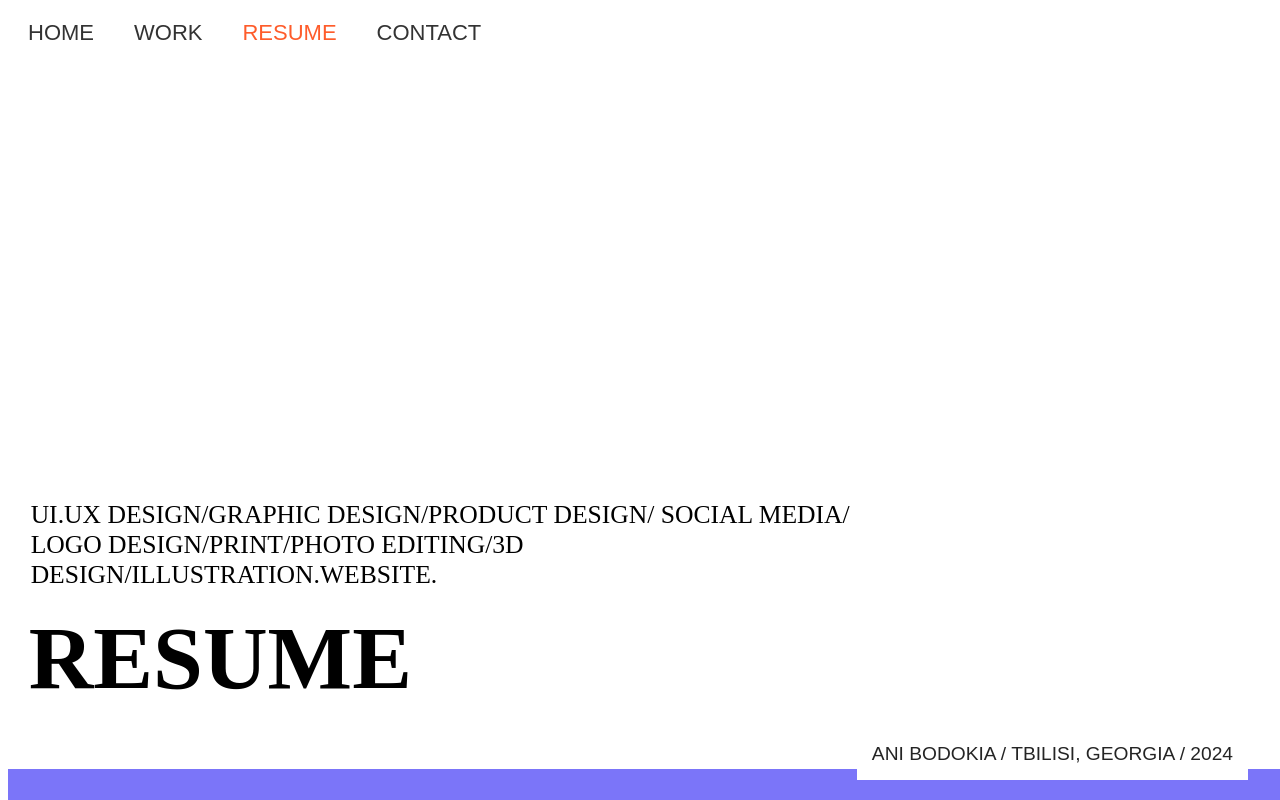
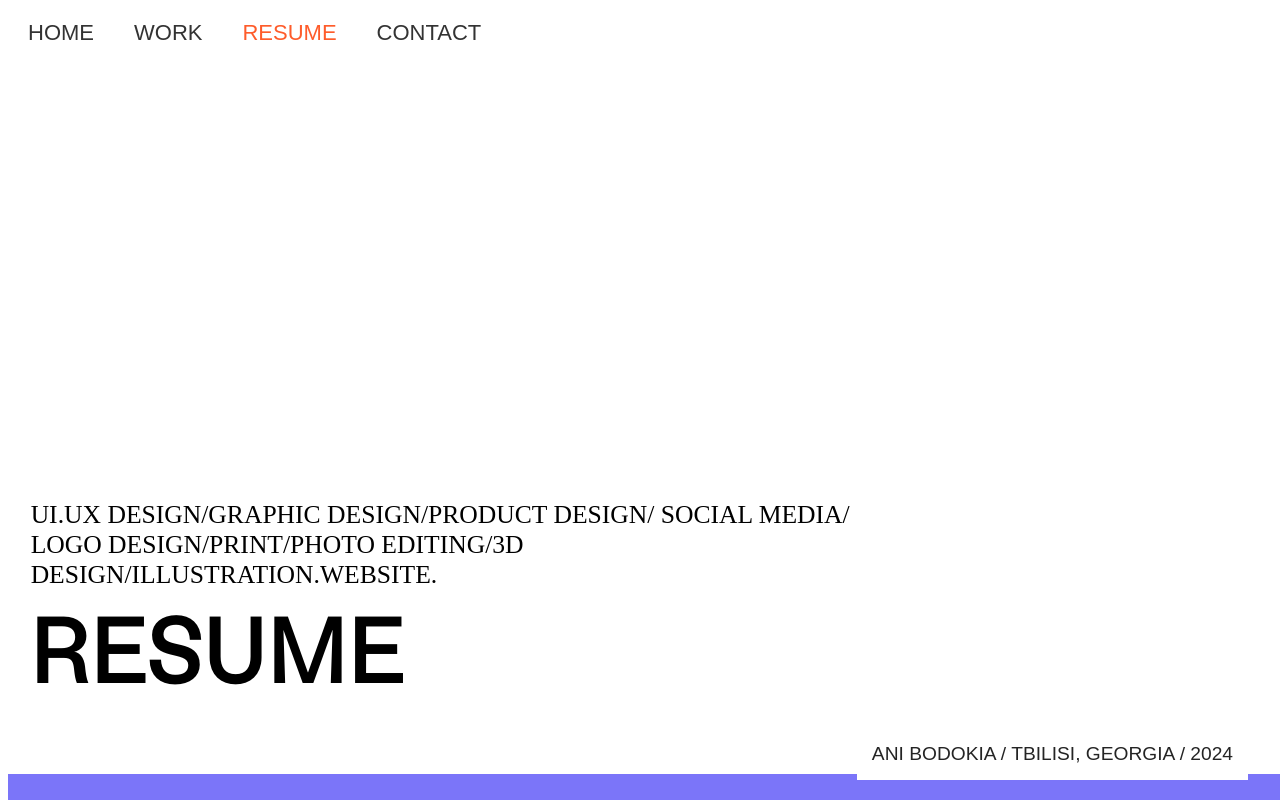
Before and after one commit to abodokia/portfolio1, a plain HTML site: page resume.html in a window 1280 px wide. Shown: the top 800 px of the page. Drawn offline with Linux system fonts and the light colour scheme; a web font is replaced by a local one.

Commit message:
Update resume.css

```diff
--- a/resume.css
+++ b/resume.css
@@ -125,7 +125,7 @@ transform: scale(1.1); /* ოდნავ გადიდება */
   margin-right: 0;
   margin-top: -10px;
   font-size: 7vw;
-  font-family: 'bn melody light';
+  font-family: 'bn melody book';
 
 
 
```
